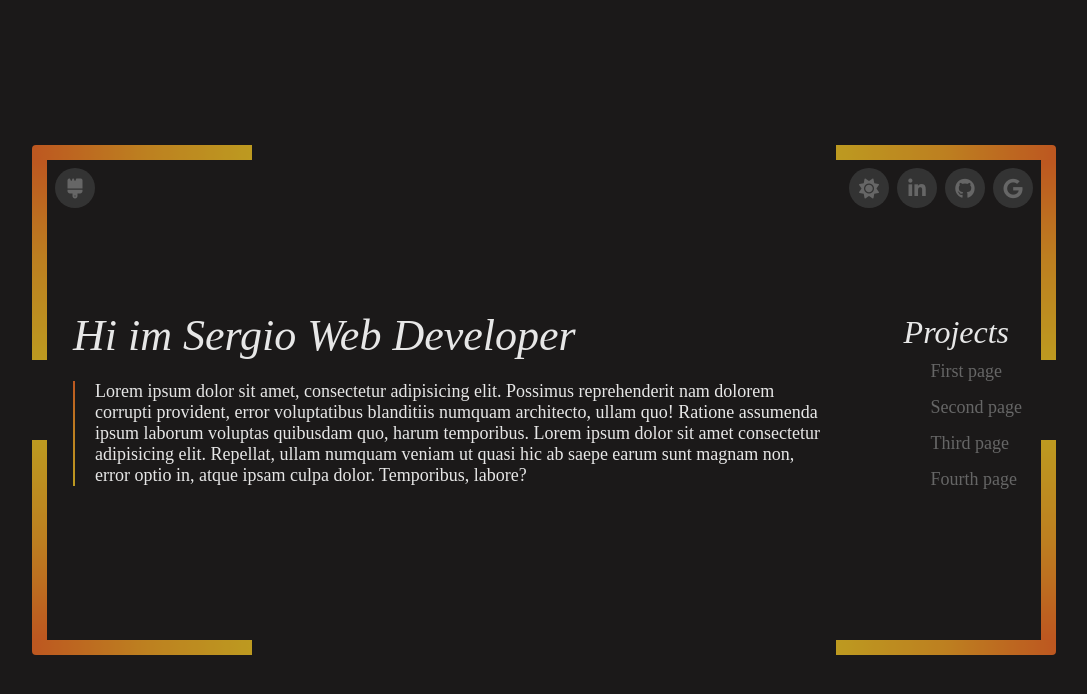
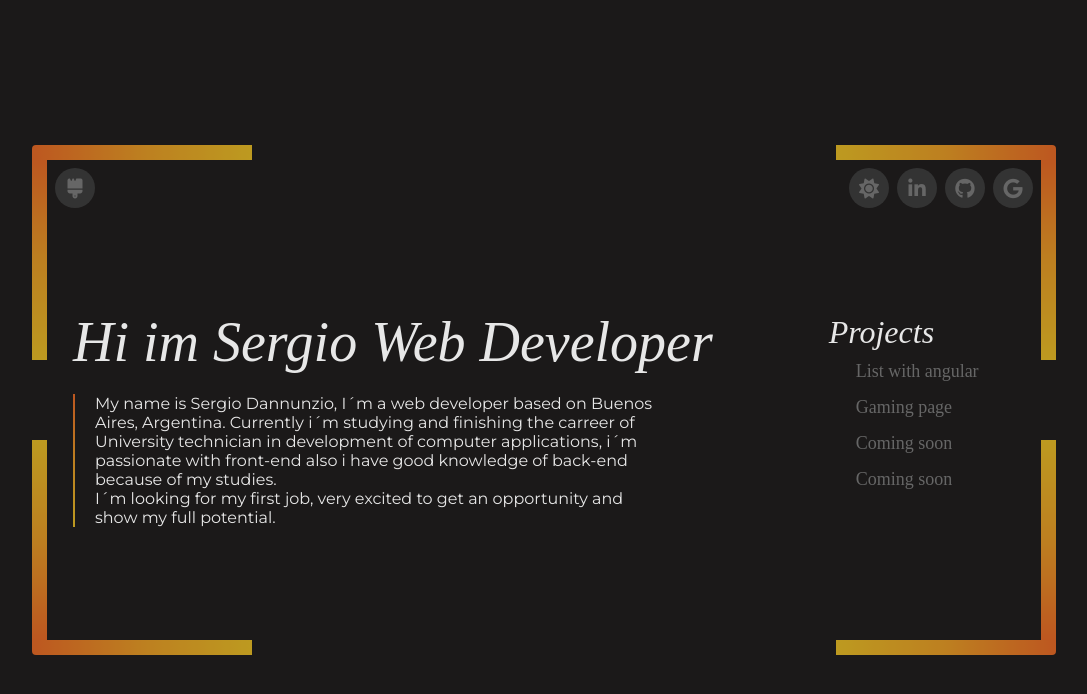
Before and after one commit to Sergio-Dannunzio/Portfolio, an Angular app: page / in a window 1280 px wide. Shown: the top 694 px of the page, without its empty margins (96-1183 px from the left). Built offline with nearby package versions, Linux system fonts and the light colour scheme.

Commit message:
New updates

```diff
--- a/src/app/main/home/home.component.html
+++ b/src/app/main/home/home.component.html
@@ -49,20 +49,25 @@
             <h1>Hi im Sergio Web Developer</h1>
             <div class="paragraph">
               <span>
-                <p>Lorem ipsum dolor sit amet, consectetur adipisicing elit. Possimus reprehenderit nam dolorem corrupti provident, error voluptatibus blanditiis numquam architecto, ullam quo! Ratione assumenda ipsum laborum voluptas quibusdam quo, harum temporibus.
-                  Lorem ipsum dolor sit amet consectetur adipisicing elit. Repellat, ullam numquam veniam ut quasi hic ab saepe earum sunt magnam non, error optio in, atque ipsam culpa dolor. Temporibus, labore?</p>
+                <p>My name is Sergio Dannunzio, I´m a web developer based on Buenos Aires, Argentina.
+                   Currently i´m studying and finishing the carreer of University technician in development of computer applications,
+                   i´m passionate with front-end also i have good knowledge of back-end because of my studies.
+                </p>
+                <p>
+                  I´m looking for my first job, very excited to get an opportunity and show my full potential.
+                </p>
               </span>
             </div>
             </div>
             <div class="projects">
               <h2>Projects</h2>
-              <a href="https://sergio-dannunzio.github.io/manos-a-la-obra-3/" target="_blank">First page</a>
+              <a href="https://sergio-dannunzio.github.io/manos-a-la-obra-3/" target="_blank">List with angular</a>
 
-              <a href="https://sergio-dannunzio.github.io/manos-a-la-obra-3/" target="_blank">Second page</a>
+              <a href="https://sergio-dannunzio.github.io/Interfaces/Entregable%204/Home.html" target="_blank">Gaming page</a>
 
-              <a href="https://sergio-dannunzio.github.io/manos-a-la-obra-3/" target="_blank">Third page</a>
+              <a>Coming soon</a>
 
-              <a href="https://sergio-dannunzio.github.io/manos-a-la-obra-3/" target="_blank">Fourth page</a>
+              <a>Coming soon</a>
             </div>
           </div>
         </div>
--- a/src/app/main/home/home.component.scss
+++ b/src/app/main/home/home.component.scss
@@ -115,7 +115,7 @@ hr{
         margin-top: 10px;
       }
       h1{
-        font-size: 44px;
+        font-size: 56px;
         color: var(--text-color);
         margin: 0;
         margin-bottom: 20px;
@@ -148,7 +148,9 @@ hr{
           animation: opacityOff 6s ease-in;
         }
         p{
-          font-size: 18px;
+          width: 80%;
+          font-size: 16px;
+          font-family: 'Montserrat';
           color: var(--text-color);
           margin-left: 22px;
           margin-right: 12px;
@@ -230,7 +232,6 @@ hr{
           padding: 5px;
           color: var(--list-color);
           margin-left: 22px;
-          width: 40%;
           text-decoration: none;
           animation: goLefta 3s ease-in-out;
         }
@@ -243,7 +244,7 @@ hr{
           position: absolute;
           bottom: 0;
           left: 0;
-          width: 110px;
+          width: 150px;
           height: 2px;
           background: linear-gradient(to left, var(--color-1), var(--color-2), var(--color-3));
           z-index: 1;
@@ -400,12 +401,15 @@ hr{
         .main-text{
           display: flex;
           margin-top: 76px;
+          .title{
+            width: 100%;
+          }
           .projects{
-            width: 60%;
-            margin-left: 42px;
+            width: 300px;
             a{
-              width: 70%;
+
               margin-left: 22px;
+              margin-right: 0px;
             }
           }
         }
--- a/src/index.html
+++ b/src/index.html
@@ -8,6 +8,7 @@
   <link rel="icon" type="image/x-icon" href="favicon.ico">
   <link rel="stylesheet" href="https://use.fontawesome.com/releases/v5.6.3/css/all.css" integrity="sha384-UHRtZLI+pbxtHCWp1t77Bi1L4ZtiqrqD80Kn4Z8NTSRyMA2Fd33n5dQ8lWUE00s/" crossorigin="anonymous">
   <link href="https://fonts.googleapis.com/icon?family=Material+Icons" rel="stylesheet">
+  <link href='https://fonts.googleapis.com/css?family=Montserrat' rel='stylesheet'>
   <script src='https://kit.fontawesome.com/a076d05399.js' crossorigin='anonymous'></script>
 </head>
 <body class="dark-theme">
```
